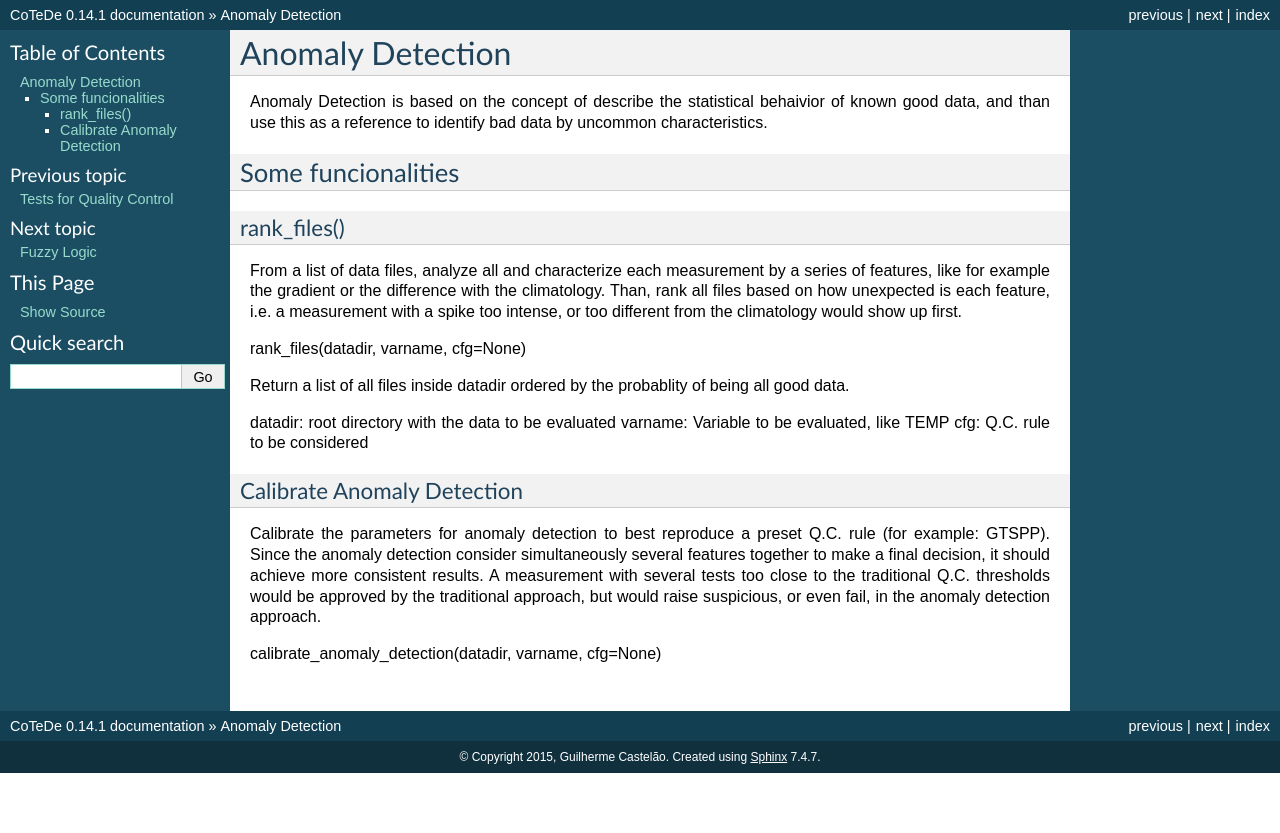
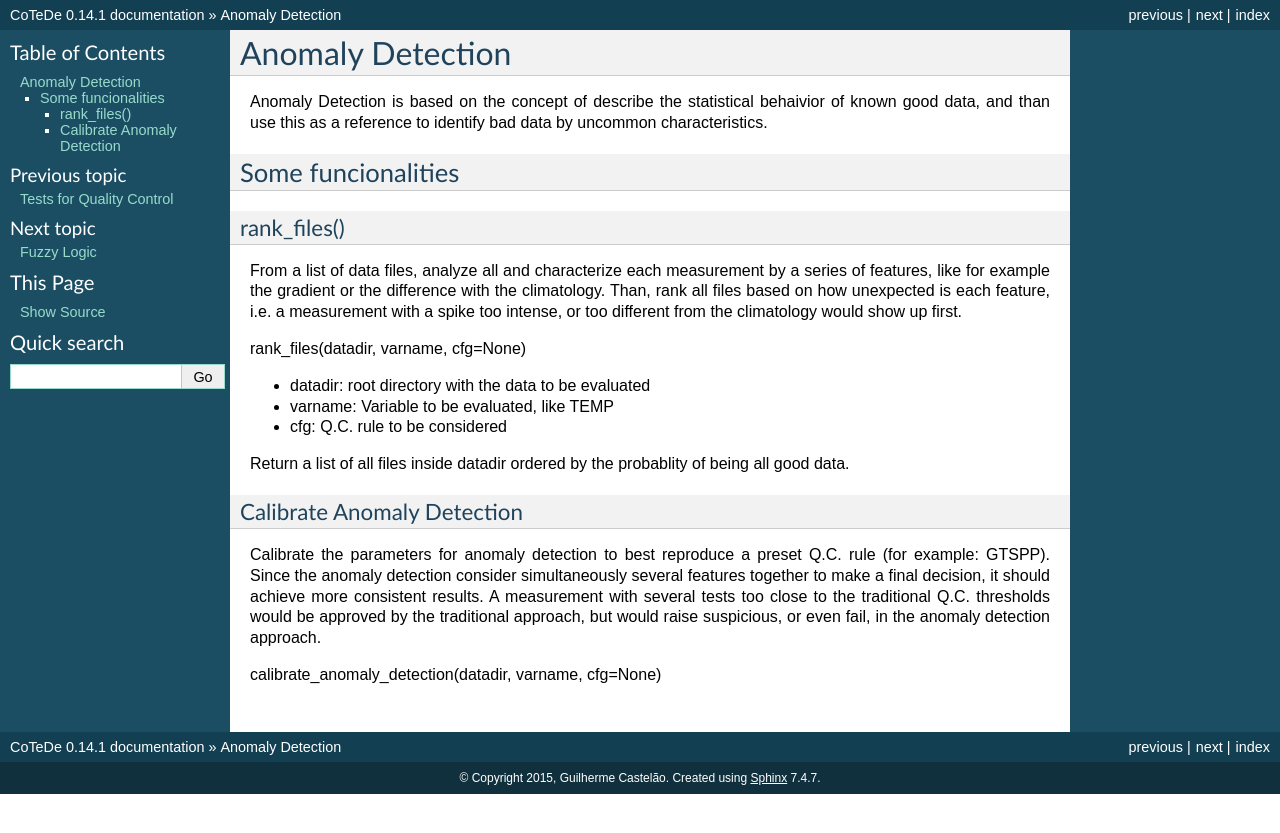
Before and after one commit to castelao/CoTeDe, a Sphinx documentation site: the page built from docs/source/anomaly_detection.rst, in a window 1280 px wide. Shown: the top 833 px of the page. Built offline with Sphinx 7.4.7, drawn with Linux system fonts in a browser that asks for light colours; formulas are drawn with MathJax 3; pages that are not in the unit, such as notebooks, are missing from menus.

Commit message:
Fixing documentation on rank_files().

```diff
--- a/docs/source/anomaly_detection.rst
+++ b/docs/source/anomaly_detection.rst
@@ -16,12 +16,11 @@ Than, rank all files based on how unexpected is each feature, i.e. a measurement
 
 rank_files(datadir, varname, cfg=None)
 
+- datadir: root directory with the data to be evaluated
+- varname: Variable to be evaluated, like TEMP
+- cfg: Q.C. rule to be considered
+
 Return a list of all files inside datadir ordered by the probablity of being all good data.
-
-datadir: root directory with the data to be evaluated
-varname: Variable to be evaluated, like TEMP
-cfg: Q.C. rule to be considered
-
 
 Calibrate Anomaly Detection
 ~~~~~~~~~~~~~~~~~~~~~~~~~~~
```
